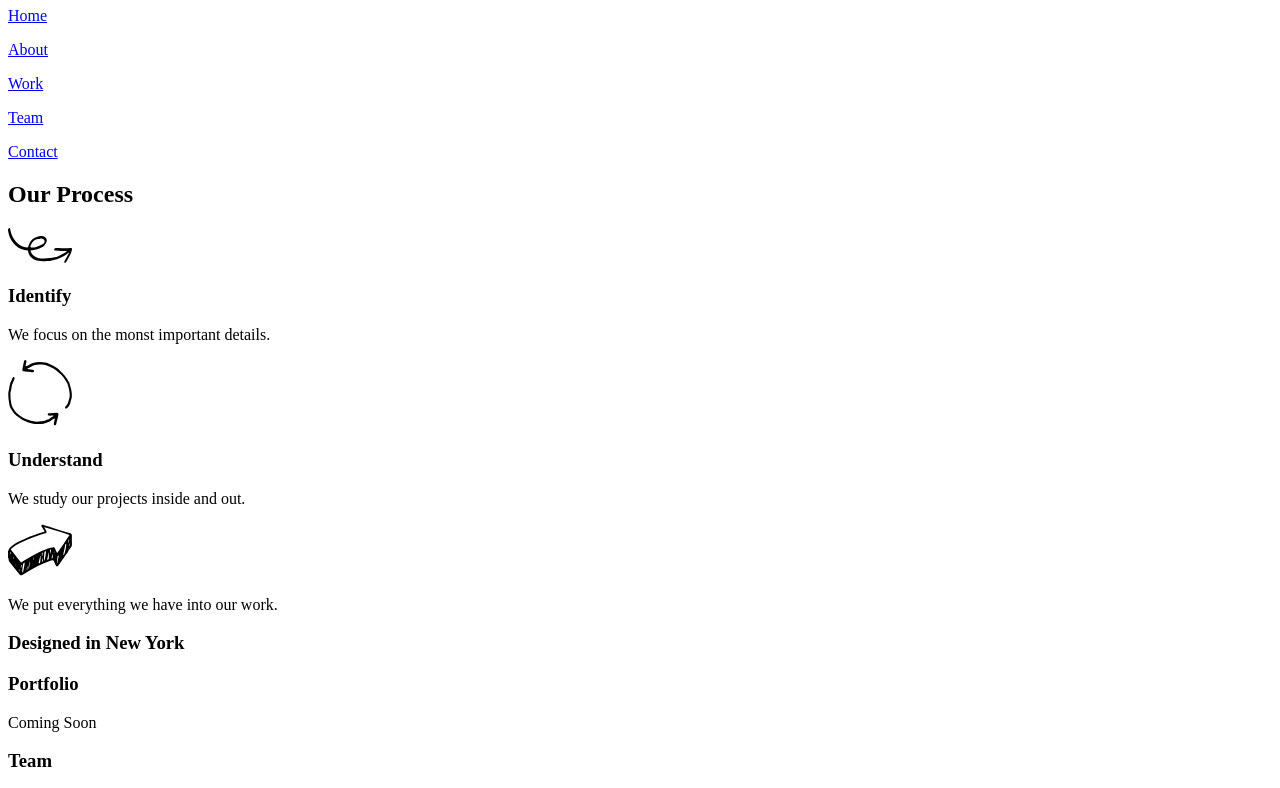
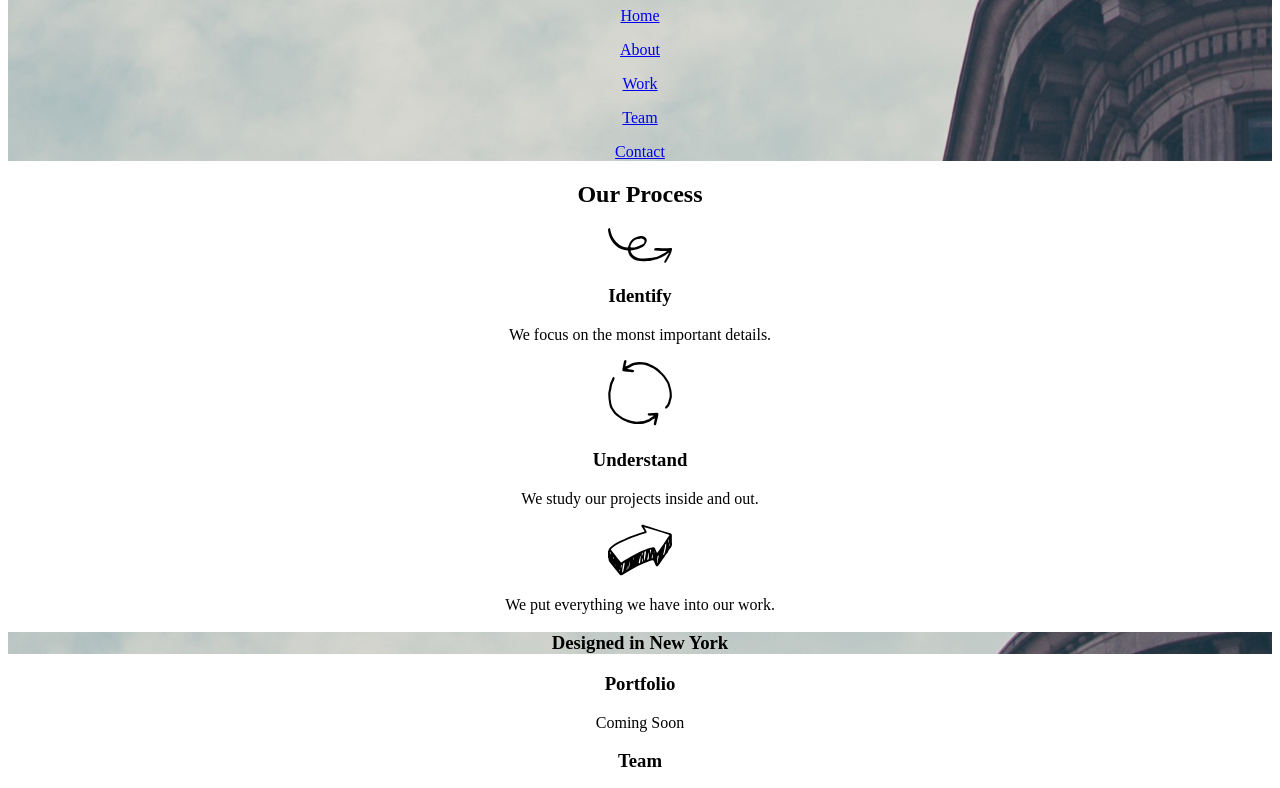
Before and after one commit to alphaseinor/broadway, a plain HTML site: page index.html in a window 1280 px wide. Shown: the part 73-861 px from the top of the page. Drawn offline with Linux system fonts and the light colour scheme.

Commit message:
added external stylesheet font and background image url.

```diff
--- a/index.html
+++ b/index.html
@@ -1,6 +1,7 @@
 <!DOCTYPE html>
 <html>
   <head>
+    <link rel="stylesheet" href="./resources/css/style.css" type="text/css" />
     <meta charset="utf-8">
     <title>Broadway Design Home</title>
   </head>
--- a/resources/css/style.css
+++ b/resources/css/style.css
@@ -0,0 +1,7 @@
+body{
+  font: helvetica;
+  text-align: center;
+}
+.background{
+  background-image: url("../images/the-flatiron-building.png");
+}
```
